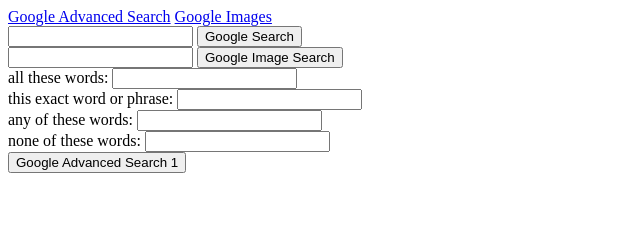
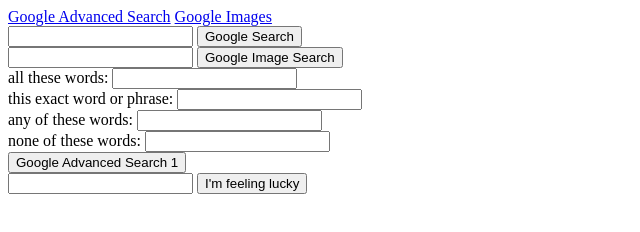
Before and after one commit to lucidsatan/lucidsatan.github.io, a plain HTML site: page index.html in a window 1280 px wide. Shown: the whole page, without its empty margins (0-640 px from the left). Drawn offline with Linux system fonts and the light colour scheme.

Commit message:
Update index.html

```diff
--- a/index.html
+++ b/index.html
@@ -39,6 +39,12 @@
         </form>
 
 
+	    <form action="https://google.com/search">
+            <input type="text" name="q">
+	    <input type="hidden" name="btnI" >
+	    <input type="submit" value="I'm feeling lucky">
+        </form>
+
 
 
 
```
